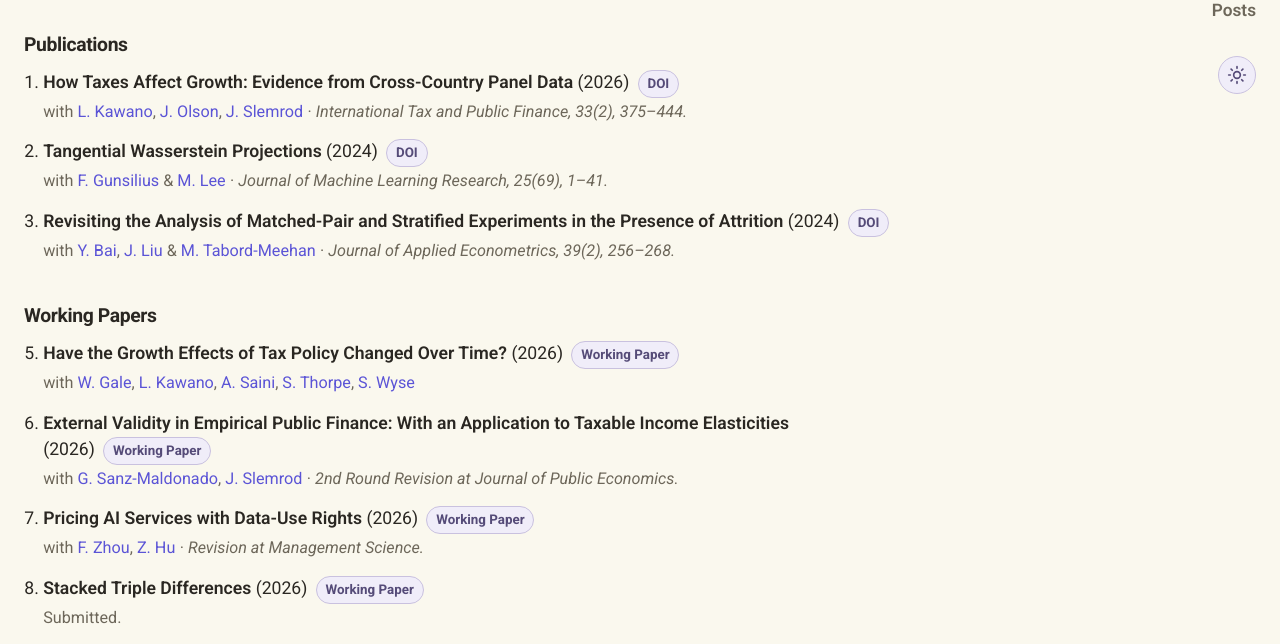
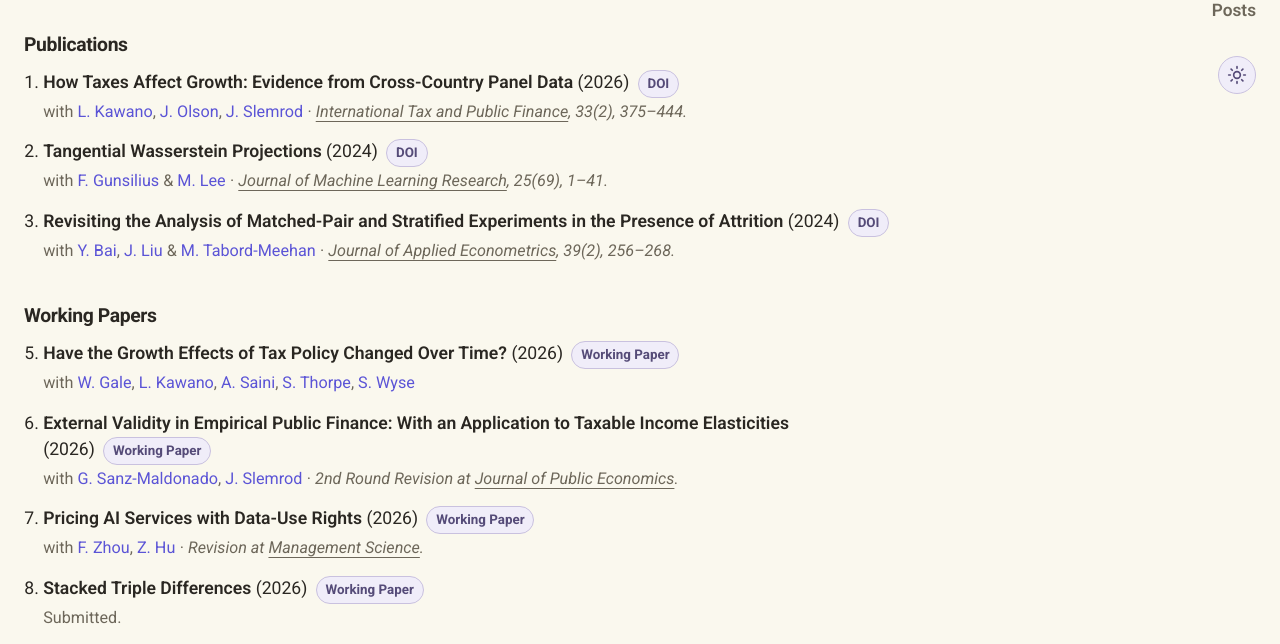
Before and after one commit to menghsuanrexhsieh/menghsuanrexhsieh.github.io, a Jekyll site: the page built from index.html, in a window 1280 px wide and 1338 px high. Shown: the part 508-1152 px from the top of the window. Built offline with Jekyll 4.4.1, drawn with Linux system fonts in a browser that asks for light colours.

Commit message:
Website updates.

```diff
--- a/assets/css/main.css
+++ b/assets/css/main.css
@@ -396,6 +396,7 @@ a.tag:focus-visible { outline: 2px solid var(--accent); outline-offset: 2px; }
 .pub__title-link { display: inline-block; margin-left: 0.25rem; }
 .pub__authors { color: var(--text-muted); font-size: 1.012rem; }
 .pub__venue { font-style: italic; color: var(--text-muted); font-size: 1.012rem; }
+.pub__venue u { text-underline-offset: 0.27em; }
 .pub__separator { font-style: normal; }
 .pub__links { font-size: 0.968rem; }
 .pub__awards {
--- a/index.html
+++ b/index.html
@@ -61,17 +61,17 @@ padding-top: 20px; -->
     <li class="pub">
       <span class="pub__title">How Taxes Affect Growth: Evidence from Cross-Country Panel Data <span class="pub__meta"><span class="pub__year">(2026)</span> <a class="tag tag--sm pub__title-link" href="https://doi.org/10.1007/s10797-025-09901-z" target="_blank" rel="noopener">DOI</a></span></span>
       <span class="pub__authors">with <a href="https://sites.google.com/site/laurakawano/home?authuser=0" target="_blank" rel="noopener">L. Kawano</a>, <a href="https://www.johnsolson.com/" target="_blank" rel="noopener">J. Olson</a>, <a href="https://michiganross.umich.edu/faculty-research/faculty/joel-slemrod" target="_blank" rel="noopener">J. Slemrod</a></span>
-      <span class="pub__venue"><span class="pub__separator" aria-hidden="true">&middot;&nbsp;</span>International Tax and Public Finance, 33(2), 375&ndash;444.</span>
+      <span class="pub__venue"><span class="pub__separator" aria-hidden="true">&middot;&nbsp;</span><u>International Tax and Public Finance</u>, 33(2), 375&ndash;444.</span>
     </li>
     <li class="pub">
       <span class="pub__title">Tangential Wasserstein Projections <span class="pub__meta"><span class="pub__year">(2024)</span> <a class="tag tag--sm pub__title-link" href="https://www.jmlr.org/papers/v25/23-0708.html" target="_blank" rel="noopener">DOI</a></span></span>
       <span class="pub__authors">with <a href="https://www.floriangunsilius.com/" target="_blank" rel="noopener">F. Gunsilius</a> &amp; <a href="https://www.linkedin.com/in/leemjin/" target="_blank" rel="noopener">M. Lee</a></span>
-      <span class="pub__venue"><span class="pub__separator" aria-hidden="true">&middot;&nbsp;</span>Journal of Machine Learning Research, 25(69), 1&ndash;41.</span>
+      <span class="pub__venue"><span class="pub__separator" aria-hidden="true">&middot;&nbsp;</span><u>Journal of Machine Learning Research</u>, 25(69), 1&ndash;41.</span>
     </li>
     <li class="pub">
       <span class="pub__title">Revisiting the Analysis of Matched-Pair and Stratified Experiments in the Presence of Attrition <span class="pub__meta"><span class="pub__year">(2024)</span> <a class="tag tag--sm pub__title-link" href="https://doi.org/10.1002/jae.3025" target="_blank" rel="noopener">DOI</a></span></span>
       <span class="pub__authors">with <a href="https://yuehaob.github.io/" target="_blank" rel="noopener">Y. Bai</a>, <a href="https://ljz0.github.io/" target="_blank" rel="noopener">J. Liu</a> &amp; <a href="https://sites.google.com/site/mtabordmeehan" target="_blank" rel="noopener">M. Tabord-Meehan</a></span>
-      <span class="pub__venue"><span class="pub__separator" aria-hidden="true">&middot;&nbsp;</span>Journal of Applied Econometrics, 39(2), 256&ndash;268.</span>
+      <span class="pub__venue"><span class="pub__separator" aria-hidden="true">&middot;&nbsp;</span><u>Journal of Applied Econometrics</u>, 39(2), 256&ndash;268.</span>
     </li>
   </ol>
 </section>
@@ -86,12 +86,12 @@ padding-top: 20px; -->
     <li class="pub">
       <span class="pub__title">External Validity in Empirical Public Finance: With an Application to Taxable Income Elasticities <span class="pub__meta"><span class="pub__year">(2026)</span> <a class="tag tag--sm pub__title-link" href="https://drive.google.com/file/d/1ejOOkT7ivZdn1YCucG6xO3wtf8N_5tZy/view?usp=share_link" target="_blank" rel="noopener">Working Paper</a></span></span>
       <span class="pub__authors">with <a href="https://sanzg0.github.io/" target="_blank" rel="noopener">G. Sanz-Maldonado</a>, <a href="https://michiganross.umich.edu/faculty-research/faculty/joel-slemrod" target="_blank" rel="noopener">J. Slemrod</a></span>
-      <span class="pub__venue"><span class="pub__separator" aria-hidden="true">&middot;&nbsp;</span>2nd Round Revision at Journal of Public Economics.</span>
+      <span class="pub__venue"><span class="pub__separator" aria-hidden="true">&middot;&nbsp;</span>2nd Round Revision at <u>Journal of Public Economics</u>.</span>
     </li>
     <li class="pub">
       <span class="pub__title">Pricing AI Services with Data-Use Rights <span class="pub__meta"><span class="pub__year">(2026)</span> <a class="tag tag--sm pub__title-link" href="https://papers.ssrn.com/sol3/papers.cfm?abstract_id=6855578" target="_blank" rel="noopener">Working Paper</a></span></span>
       <span class="pub__authors">with <a href="https://www.zhou.fan/" target="_blank" rel="noopener">F. Zhou</a>, <a href="https://business.fullerton.edu/academics/isds/faculty-profiles?user=zhhu@fullerton.edu" target="_blank" rel="noopener">Z. Hu</a></span>
-      <span class="pub__venue"><span class="pub__separator" aria-hidden="true">&middot;&nbsp;</span>Revision at Management Science.</span>
+      <span class="pub__venue"><span class="pub__separator" aria-hidden="true">&middot;&nbsp;</span>Revision at <u>Management Science</u>.</span>
     </li>
     <li class="pub">
       <span class="pub__title">Stacked Triple Differences <span class="pub__meta"><span class="pub__year">(2026)</span> <a class="tag tag--sm pub__title-link" href="https://arxiv.org/abs/2604.22982" target="_blank" rel="noopener">Working Paper</a></span></span>
```
Also changed, not shown: research.html (+5 -5 lines).
